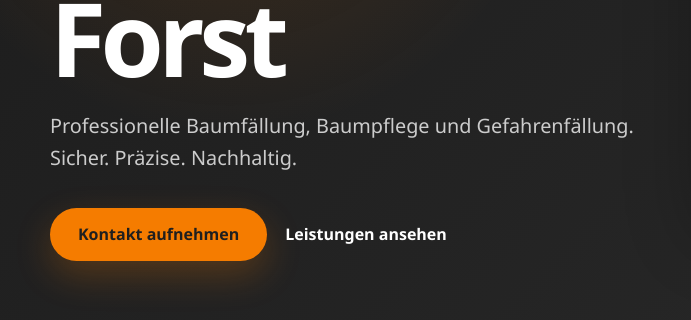
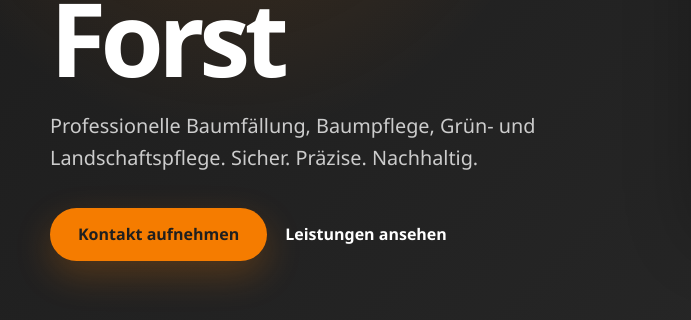
Before and after one commit to JW-Baum/JW-WEbsite-aktuell, a plain HTML site: page index.html in a window 1280 px wide. Shown: the part 413-733 px from the top of the page, 0-691 px from the left. Drawn offline with Linux system fonts and the light colour scheme.

Commit message:
Update index.html

```diff
--- a/index.html
+++ b/index.html
@@ -814,7 +814,7 @@
                     <div class="eyebrow">Baumdienstleistungen</div>
                     <h1><span>JW</span><br>Garten & Forst</h1>
                     <p>
-                        Professionelle Baumfällung, Baumpflege und Gefahrenfällung.
+                        Professionelle Baumfällung, Baumpflege, Grün- und Landschaftspflege.
                         Sicher. Präzise. Nachhaltig.
                     </p>
                     <div class="hero-actions">
```
